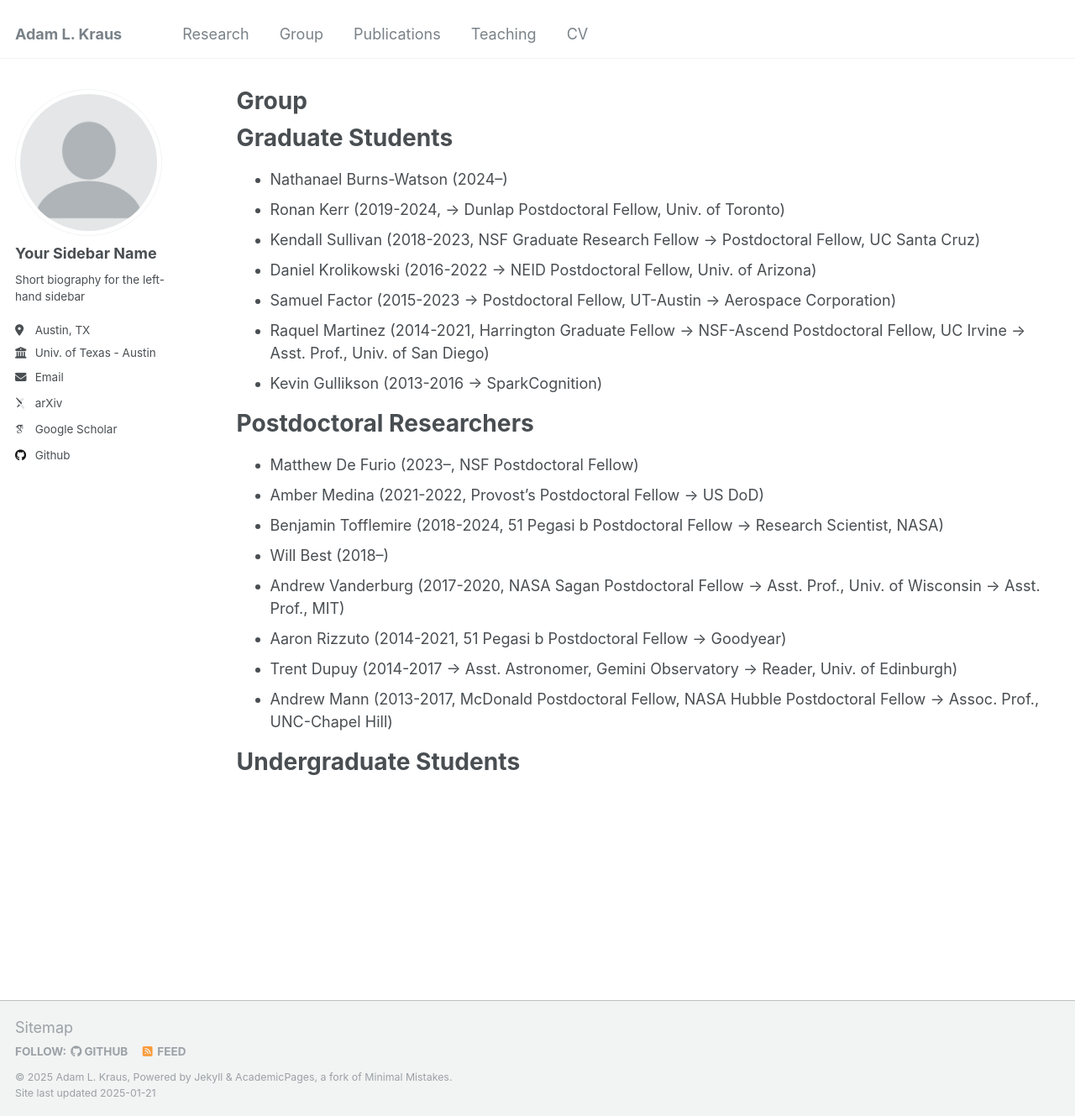
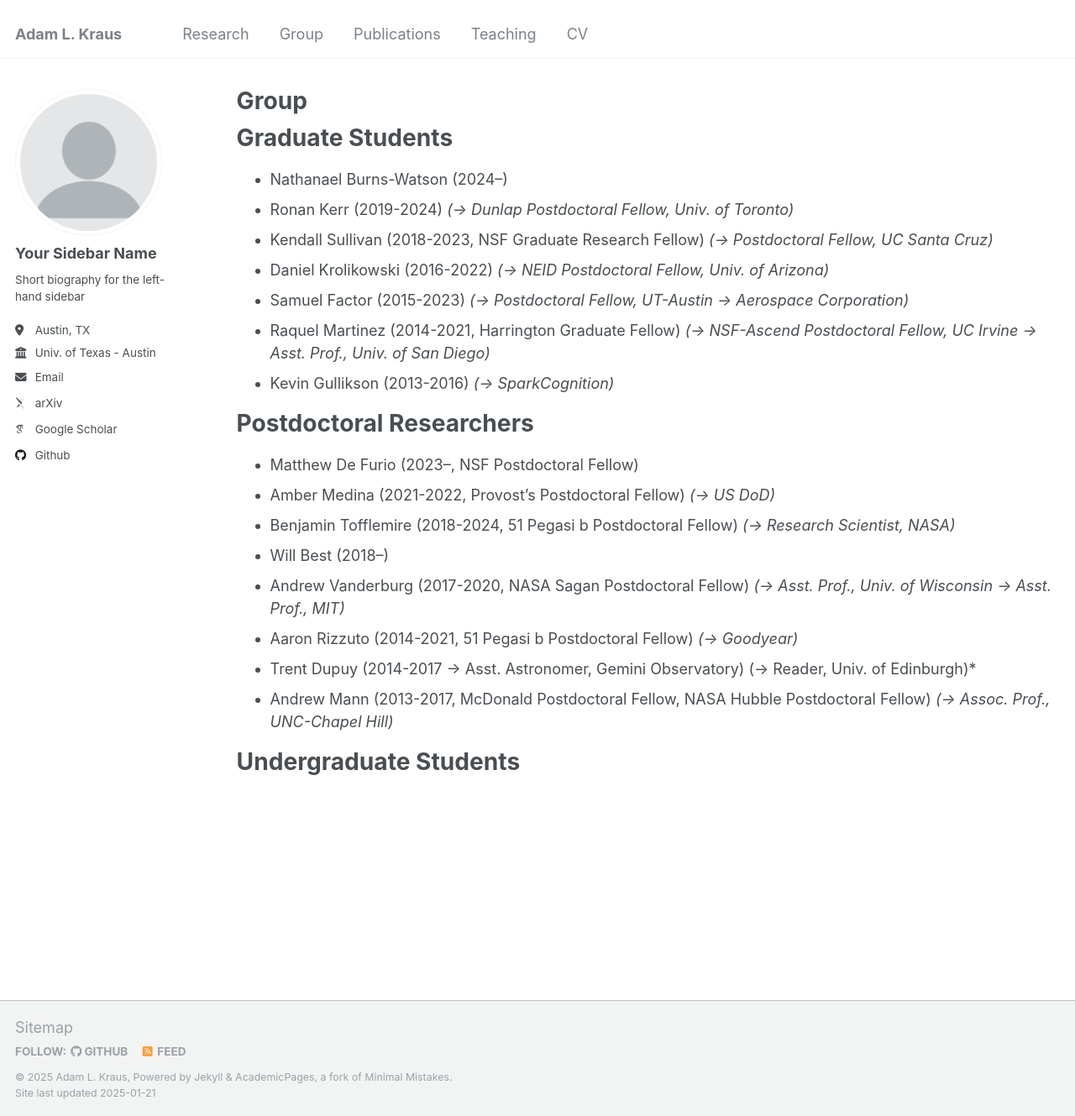
Before and after one commit to adamkraus/adamkraus.github.io, a Jekyll site: the page built from _pages/group.md, in a window 1280 px wide and 1329 px high. Shown: the whole window at 84% size. Built offline with Jekyll 4.4.1, drawn with Linux system fonts in a browser that asks for light colours; some web fonts are replaced.

```diff
--- a/_pages/group.md
+++ b/_pages/group.md
@@ -12,24 +12,24 @@ redirect_from:
 Graduate Students
 ======
 * Nathanael Burns-Watson (2024--)
-* Ronan Kerr (2019-2024, -> Dunlap Postdoctoral Fellow, Univ. of Toronto)
-* Kendall Sullivan (2018-2023, NSF Graduate Research Fellow -> Postdoctoral Fellow, UC Santa Cruz)
-* Daniel Krolikowski (2016-2022 -> NEID Postdoctoral Fellow, Univ. of Arizona)
-* Samuel Factor (2015-2023 -> Postdoctoral Fellow, UT-Austin -> Aerospace Corporation)
-* Raquel Martinez (2014-2021, Harrington Graduate Fellow -> NSF-Ascend Postdoctoral Fellow, UC Irvine -> Asst. Prof., Univ. of San Diego)
-* Kevin Gullikson (2013-2016 -> SparkCognition)
+* Ronan Kerr (2019-2024) *(-> Dunlap Postdoctoral Fellow, Univ. of Toronto)*
+* Kendall Sullivan (2018-2023, NSF Graduate Research Fellow) *(-> Postdoctoral Fellow, UC Santa Cruz)*
+* Daniel Krolikowski (2016-2022) *(-> NEID Postdoctoral Fellow, Univ. of Arizona)*
+* Samuel Factor (2015-2023) *(-> Postdoctoral Fellow, UT-Austin -> Aerospace Corporation)*
+* Raquel Martinez (2014-2021, Harrington Graduate Fellow) *(-> NSF-Ascend Postdoctoral Fellow, UC Irvine -> Asst. Prof., Univ. of San Diego)*
+* Kevin Gullikson (2013-2016) *(-> SparkCognition)*
 
 
 Postdoctoral Researchers
 ======
 * Matthew De Furio (2023--, NSF Postdoctoral Fellow)
-* Amber Medina (2021-2022, Provost's Postdoctoral Fellow -> US DoD)
-* Benjamin Tofflemire (2018-2024, 51 Pegasi b Postdoctoral Fellow -> Research Scientist, NASA)
+* Amber Medina (2021-2022, Provost's Postdoctoral Fellow) *(-> US DoD)*
+* Benjamin Tofflemire (2018-2024, 51 Pegasi b Postdoctoral Fellow) *(-> Research Scientist, NASA)*
 * Will Best (2018--)
-* Andrew Vanderburg (2017-2020, NASA Sagan Postdoctoral Fellow -> Asst. Prof., Univ. of Wisconsin -> Asst. Prof., MIT)
-* Aaron Rizzuto (2014-2021, 51 Pegasi b Postdoctoral Fellow -> Goodyear)
-* Trent Dupuy (2014-2017 -> Asst. Astronomer, Gemini Observatory -> Reader, Univ. of Edinburgh)
-* Andrew Mann (2013-2017, McDonald Postdoctoral Fellow, NASA Hubble Postdoctoral Fellow -> Assoc. Prof., UNC-Chapel Hill)
+* Andrew Vanderburg (2017-2020, NASA Sagan Postdoctoral Fellow) *(-> Asst. Prof., Univ. of Wisconsin -> Asst. Prof., MIT)*
+* Aaron Rizzuto (2014-2021, 51 Pegasi b Postdoctoral Fellow) *(-> Goodyear)*
+* Trent Dupuy (2014-2017 -> Asst. Astronomer, Gemini Observatory) (-> Reader, Univ. of Edinburgh)*
+* Andrew Mann (2013-2017, McDonald Postdoctoral Fellow, NASA Hubble Postdoctoral Fellow) *(-> Assoc. Prof., UNC-Chapel Hill)*
 
 Undergraduate Students
 ======
```
